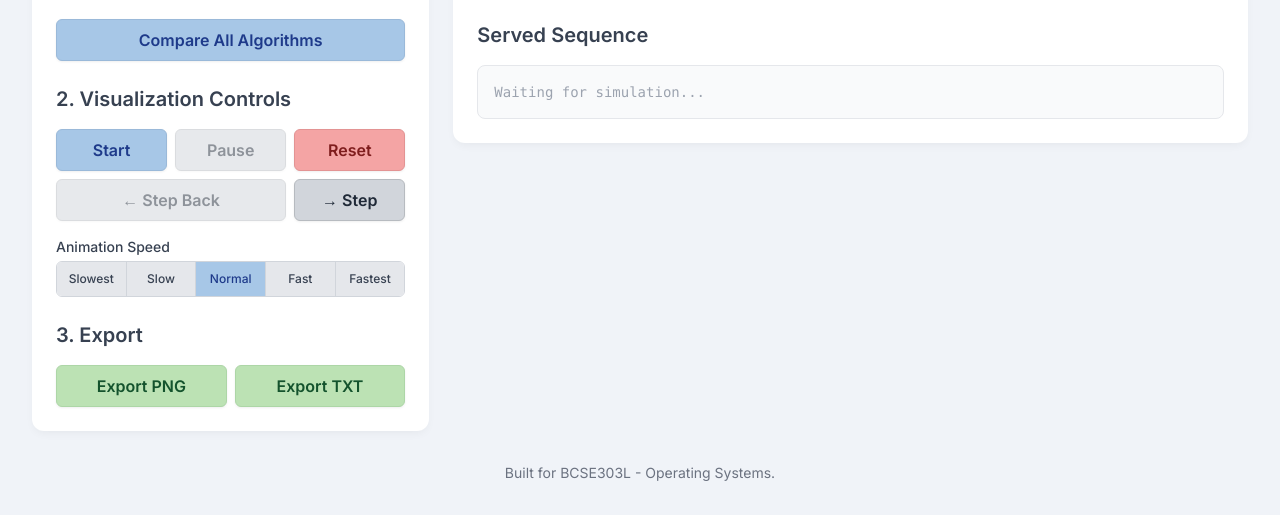
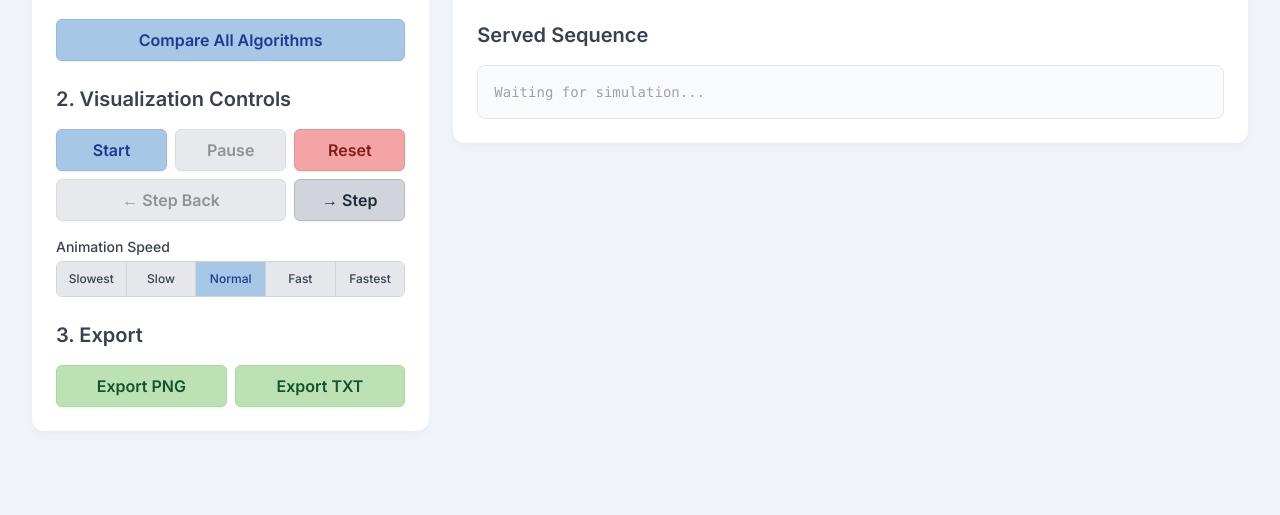
Before and after one commit to PrithviSinghNathawat/DiscMotion, a plain HTML site: page index.html in a window 1280 px wide. Shown: the part 623-1138 px from the top of the page. Drawn offline with nearby package versions, Linux system fonts and the light colour scheme.

Commit message:
Remove footer text about BCSE303L - Operating Systems

```diff
--- a/index.html
+++ b/index.html
@@ -355,7 +355,6 @@
 
         <!-- Footer -->
         <footer class="text-center text-gray-500 dark:text-gray-400 mt-8 text-sm">
-            Built for BCSE303L - Operating Systems.
         </footer>
     </div>
 
```
